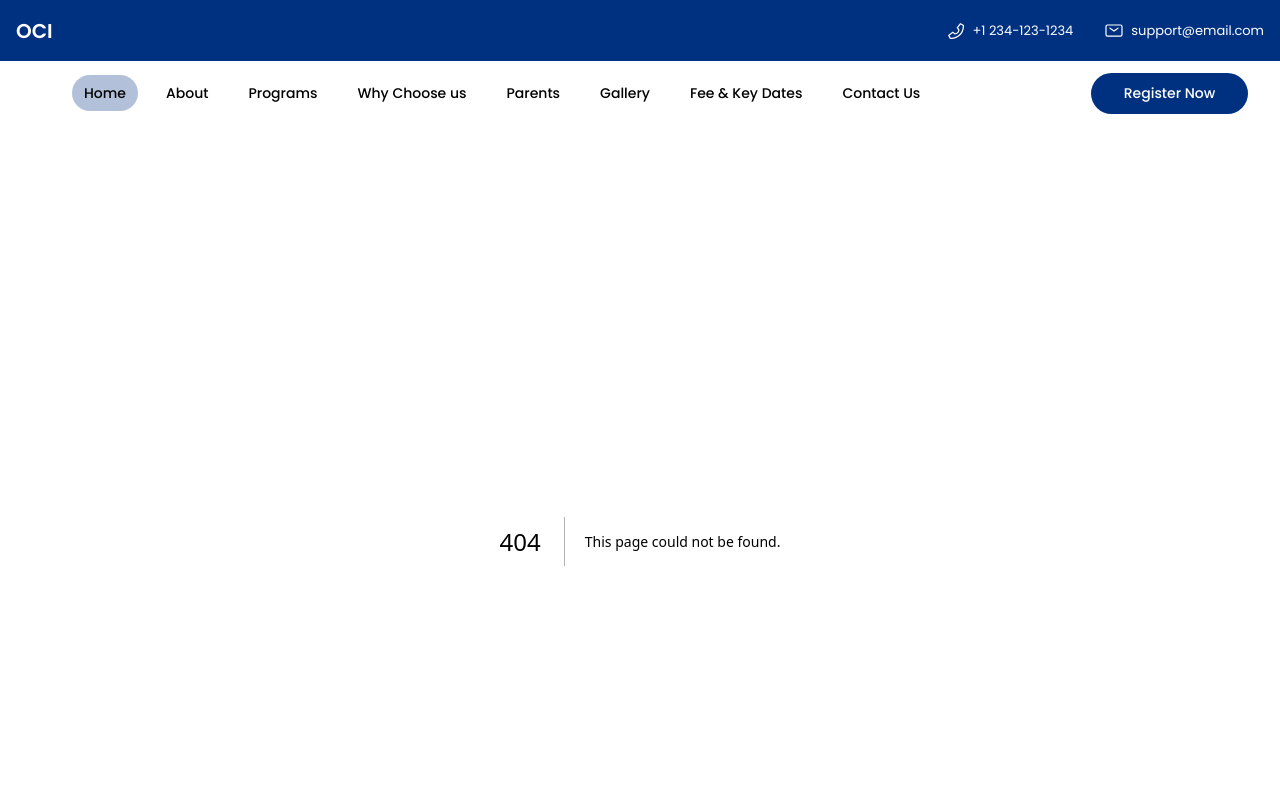
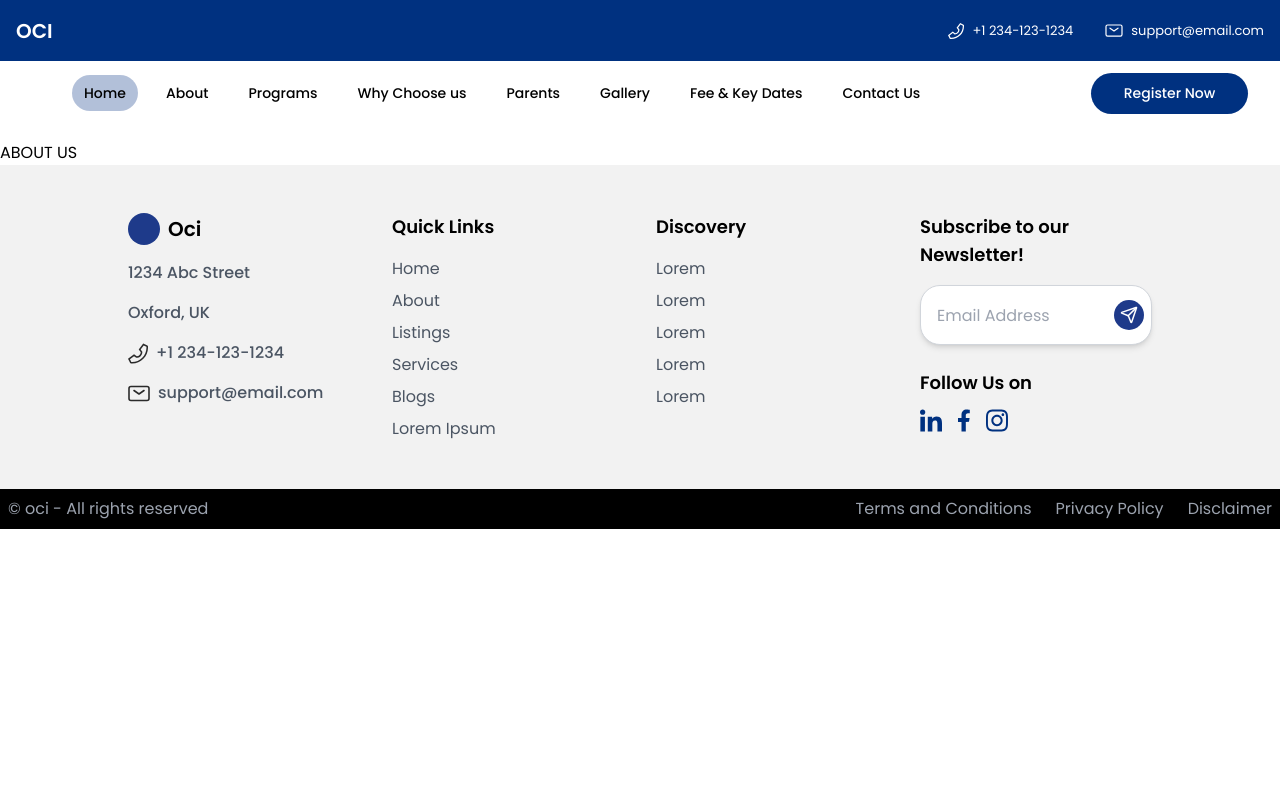
Before and after one commit to uzair-7886/osi, a Next.js app: page /about in a window 1280 px wide. Before the commit this address had no page. Shown: the top 800 px of the page. Built offline with nearby package versions, Linux system fonts and the light colour scheme.

Commit message:
FIX ERROR

```diff
--- /dev/null
+++ b/app/about/page.js
@@ -0,0 +1,27 @@
+// import React from 'react'
+// import HeroBanner from '../components/shared/HeroBanner'
+// import SummerBanner from "../components/shared/SummerBanner";
+// import Intro from "../components/About/Intro";
+// import OurTeam from "../components/About/OurTeam";
+// import MethodologySection from "../components/About/Methodology";
+// import Tutors from "../components/About/Tutors";
+// import Deans from "../components/About/Deans";
+
+function page() {
+    return (
+        // <>
+        //     <HeroBanner text="About Us" />
+        //     <Intro />
+        //     <OurTeam />
+        //     <MethodologySection />
+        //     <Tutors />
+        //     <Deans />
+        //     <SummerBanner />
+        // </>
+        <div>
+            ABOUT US
+        </div>
+    )
+}
+
+export default page
```
